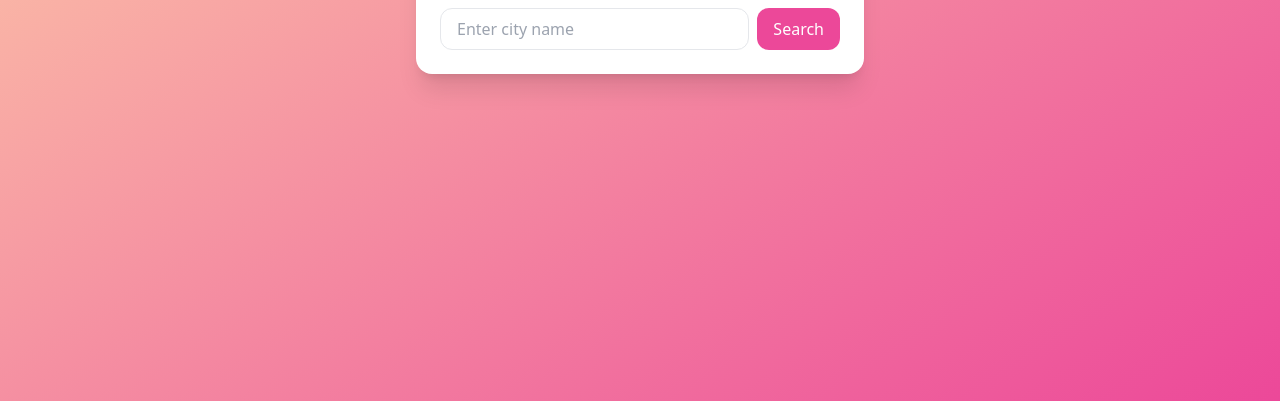
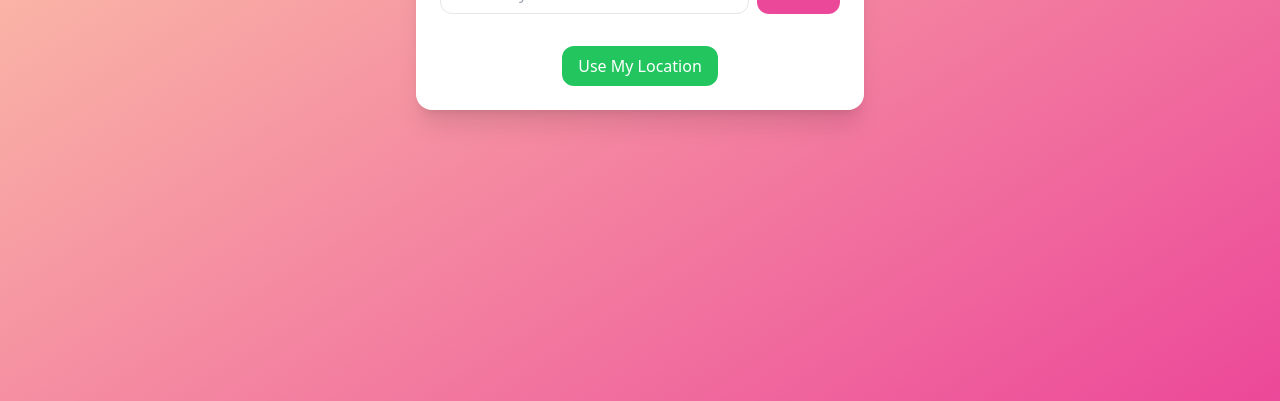
Before and after one commit to Boppudi-Indusri/weather-forecast-application, a plain HTML site: page index.html in a window 1280 px wide. Shown: the part 399-800 px from the top of the page. Drawn offline with nearby package versions, Linux system fonts and the light colour scheme.

Commit message:
Added location button

```diff
--- a/index.html
+++ b/index.html
@@ -24,7 +24,13 @@
         class="bg-pink-500 text-white px-4 py-2 rounded-xl hover:bg-blue-600"
       >Search</button>
     </div>
-
+     <!-- Location Button -->
+    <div class="text-center">
+      <button
+        id="locationBtn"
+        class="mt-2 bg-green-500 text-white px-4 py-2 rounded-xl hover:bg-green-600"
+      >Use My Location</button>
+    </div>
 
   </div>
 </body>
```
